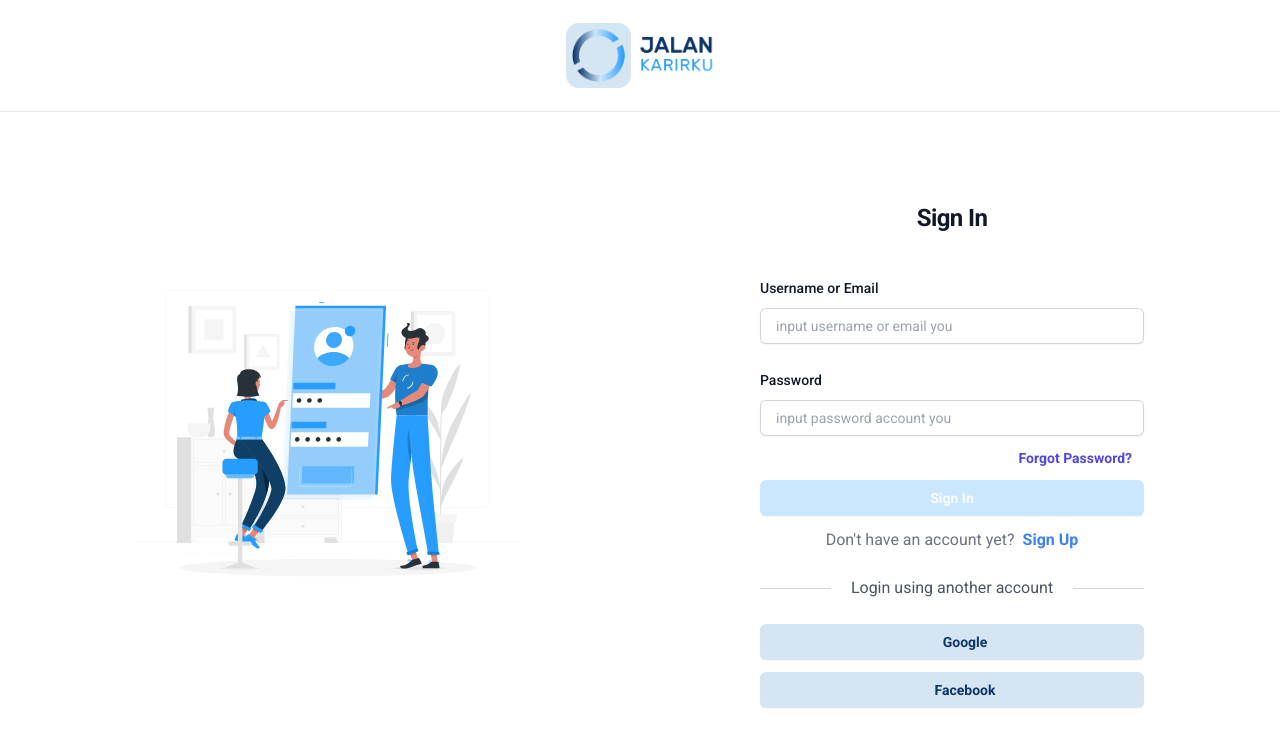
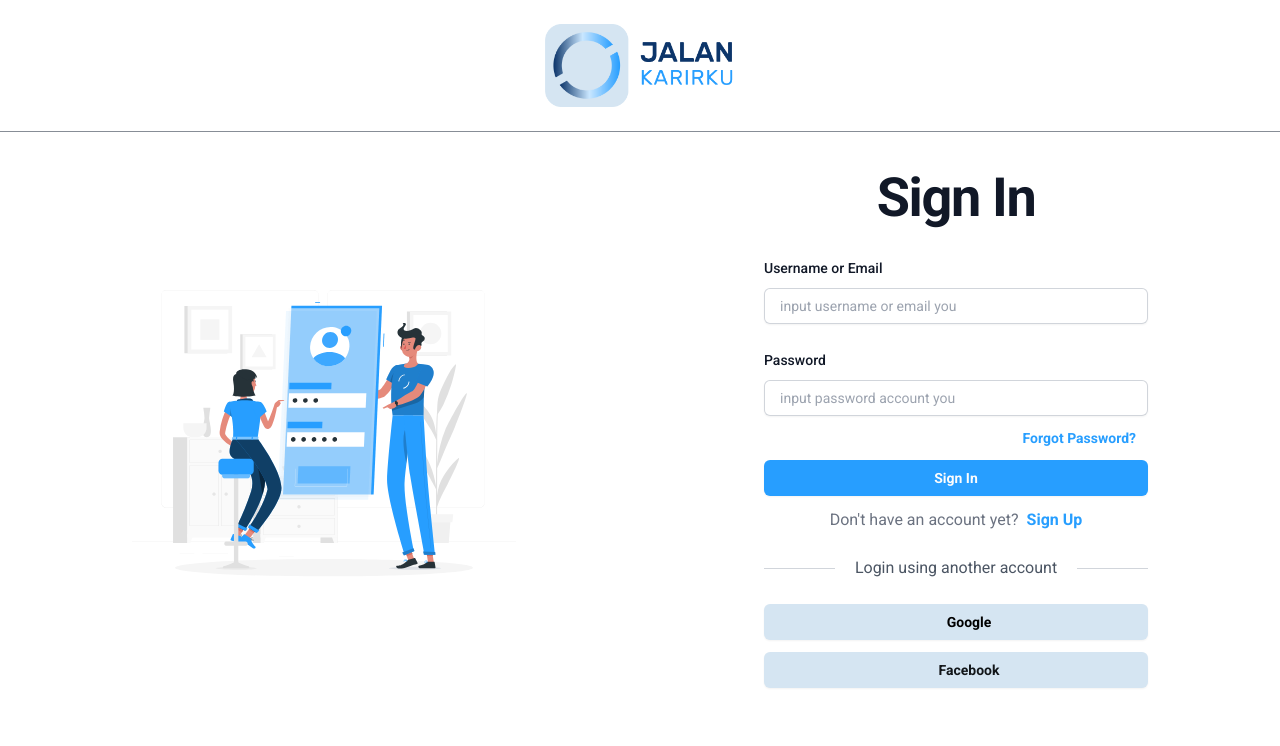
Before and after one commit to Tom-Dev-App/Jalan-Karirku, a Next.js app: page /auth/login in a window 1280 px wide. Shown: the top 746 px of the page. Built offline with nearby package versions, Linux system fonts and the light colour scheme; some icons are missing.

Commit message:
update ui register and login page

```diff
--- a/src/app/auth/login/page.js
+++ b/src/app/auth/login/page.js
@@ -7,13 +7,13 @@ import React from 'react';
 export default function Login() {
   return (
     <>
-      <div className="relative flex justify-center items-center py-[24px] h-[112px] border-b-[1px] border-gray2]">
+      <div className="relative flex justify-center items-center py-[24px] border-b-[1px] border-gray2">
         <Link href={'/'}>
           <Image
             width="0"
             height="0"
             sizes="100vw"
-            style={{ width: '147.404px', height: 'auto' }}
+            style={{ width: 'auto', height: '83px' }}
             alt={'brand-icon'}
             loading="eager"
             src="/assets/img/main logo.png"
@@ -21,7 +21,7 @@ export default function Login() {
         </Link>
       </div>
 
-      <div className="grid grid-cols-2 gap-8 min-h-full px-6 py-12 lg:px-8 pb-24">
+      <div className="grid grid-cols-2 gap-8 min-h-full px-6 py-12 pb-24">
         <div className="col-span-1 w-full flex justify-center items-center relative">
           <Image
             width="0"
@@ -37,7 +37,7 @@ export default function Login() {
 
         <div className="col-span-1">
           <div className="sm:mx-auto sm:w-full sm:max-wsm">
-            <h2 className="mt-10 text-center text-2xl font-bold leading-9 tracking-tight text-gray-900">
+            <h2 className="text-center text-[54px] font-bold leading-9 tracking-tight text-gray-900">
               Sign In
             </h2>
           </div>
@@ -75,7 +75,7 @@ export default function Login() {
                 <div className="mt-2">
                   <input
                     id="password"
-                    type="text"
+                    type="password"
                     name="password"
                     placeholder="input password account you"
                     autoComplete="password"
@@ -85,7 +85,7 @@ export default function Login() {
                   <div className="text-sm">
                     <a
                       href="#"
-                      className="font-semibold p-3 text-black text-indigo-600 hover:text-indigo-500 float-right text-right"
+                      className="font-semibold p-3 text-black text-primer2 hover:text-primer1 float-right text-right"
                     >
                       {' '}
                       Forgot Password?
@@ -97,15 +97,15 @@ export default function Login() {
               <div>
                 <button
                   type="submit"
-                  className="flex w-full justify-center bg-primer2 rounded-md px-3 py-1.5 text-sm font-semibold leading-6 text-primer1 bg-primer3 hover:bg-primer1 hover:text-white0 active:ring text-white0 active-ring-gray2 mb-3 shadow-sm"
+                  className="flex w-full justify-center bg-primer2 rounded-md px-3 py-1.5 text-sm font-semibold leading-6 hover:bg-primer1 active:ring text-white0 active-ring-gray2 mb-3 shadow-sm"
                 >
                   Sign In
                 </button>
                 <p className="text-gray-500 mt-1 text-center">
                   Don't have an account yet?
                   <a
-                    href="#"
-                    className="text-blue-500 font-semibold text-black-500 hover:animate-pulse inline-block ml-2"
+                    href="/auth/register"
+                    className="text-primer2 font-semibold text-black-500 hover:animate-pulse inline-block ml-2"
                   >
                     Sign Up
                   </a>
@@ -121,7 +121,7 @@ export default function Login() {
               <div>
                 <button
                   type="submit"
-                  className="flex w-full justify-center bg-primer4 rounded-md px-3 py-1.5 text-sm font-semibold leading-6 text-primer1 bg-primer3 hover:bg-primer1 hover:text-white0 active:ring active-ring-gray2 mb-3 shadow-sm"
+                  className="flex w-full justify-center bg-primer4 rounded-md px-3 py-1.5 text-sm font-semibold leading-6 hover:bg-primer2 hover:text-white0 active:ring active-ring-gray2 mb-3 shadow-sm"
                 >
                   <span className="flex items-center gap-3">
                     <Icon icon="cib:google" /> Google
@@ -129,7 +129,7 @@ export default function Login() {
                 </button>
                 <button
                   type="submit"
-                  className="flex w-full justify-center bg-primer4 rounded-md px-3 py-1.5 text-sm font-semibold leading-6 text-primer1 bg-primer3 hover:bg-primer1 hover:text-white0 active:ring active-ring-gray2 mb-3  shadow-sm"
+                  className="flex w-full justify-center bg-primer4 rounded-md px-3 py-1.5 text-sm font-semibold leading-6 text-black0 bg-primer3 hover:bg-primer2 hover:text-white0 active:ring active-ring-gray2 mb-3  shadow-sm"
                 >
                   <span className="flex items-center gap-3">
                     <Icon icon="entypo-social:facebook-with-circle" /> Facebook
--- a/src/app/auth/register/page.js
+++ b/src/app/auth/register/page.js
@@ -7,13 +7,13 @@ import React from 'react';
 export default function Register() {
   return (
     <>
-      <div className="relative flex justify-center items-center py-[24px] h-[112px] border-b-[1px] border-gray2]">
+      <div className="relative flex justify-center items-center py-[24px] border-b-[1px] border-gray2">
         <Link href={'/'}>
           <Image
             width="0"
             height="0"
             sizes="100vw"
-            style={{ width: '147.404px', height: 'auto' }}
+            style={{ width: 'auto', height: '83px' }}
             alt={'brand-icon'}
             loading="eager"
             src="/assets/img/main logo.png"
@@ -21,11 +21,11 @@ export default function Register() {
         </Link>
       </div>
 
-      <h1 className="font-bold leading-[59.4px] text-[54px] mt-[40px] text-center">
-        Sign Up
-      </h1>
-      <div className="flex items-center mt-[40px] justify-center">
-        <p className="p-4 roudned-2 bg-primer4 inline-block text-center leading-[22.4px]">
+      <div className='flex items-center flex-col'>
+        <h1 className="font-bold text-[54px] mt-[40px] text-center">
+          Sign Up
+        </h1>
+        <p className="p-4 roudned-2 mt-[24px] w-[640px] bg-primer4 inline-block text-center">
           Create your account Jalan Karirku and get first access to the very
           best of Jalan Karirku service
         </p>
@@ -47,7 +47,7 @@ export default function Register() {
                 name="username"
                 required
                 pattern="[A-Z][a-zA-Z]*"
-                title="Masukan Nama dengan awalan huruf kapital "
+                title="Masukan Nama dengan awalan huruf kapital"
                 autoComplete="name"
                 className="block pl-4 w-full rounded-md border-0 py-1.5 text-gray-900 shadow-sm ring-1 ring-inset ring-gray-300 placeholder:text-gray-400 focus:ring-2 focus:ring-inset focus:ring-indigo-600 sm:text-sm sm:leading-6"
               />
@@ -104,7 +104,7 @@ export default function Register() {
             <div className="mt-2">
               <input
                 id="email"
-                type="text"
+                type="email"
                 name="email"
                 autoComplete="email"
                 required
@@ -123,23 +123,12 @@ export default function Register() {
             <div className="mt-2 relative rounded-md shadow-sm">
               <input
                 id="password"
-                type="text"
+                type="password"
                 name="password"
                 autoComplete="password"
                 required
                 className="block pl-4 w-full rounded-md border-0 py-1.5 text-gray-900 shadow-sm ring-1 ring-inset ring-gray-300 placeholder:text-gray-400 focus:ring-2 focus:ring-inset focus:ring-indigo-600 sm:text-sm sm:leading-6"
               />
-              <div className="absolute inset-y-0 right-3 pr-0 flex items-center">
-                <button
-                  type="button"
-                  id="togglePassword"
-                  className="text-gray-600 focus:outline-none"
-                >
-                  <i id="passwordIcon" className="far fa-eye-slash">
-                    look
-                  </i>
-                </button>
-              </div>
             </div>
           </div>
 
@@ -153,24 +142,13 @@ export default function Register() {
             <div className="mt-2 relative rounded-md shadow-sm">
               <input
                 id="passwordconfir"
-                type="text"
+                type="password"
                 name="passwordconfir"
                 placeholder="input password confirmation account"
                 autoComplete="password"
                 required
                 className="block pl-4 w-full rounded-md border-0 py-1.5 text-gray-900 shadow-sm ring-1 ring-inset ring-gray-300 placeholder:text-gray-400 focus:ring-2 focus:ring-inset focus:ring-indigo-600 sm:text-sm sm:leading-6"
               />
-              <div className="absolute inset-y-0 right-3 pr-0 flex items-center">
-                <button
-                  type="button"
-                  id="togglePassword"
-                  className="text-gray-600 focus:outline-none"
-                >
-                  <i id="passwordIcon" className="far fa-eye-slash">
-                    look
-                  </i>
-                </button>
-              </div>
             </div>
           </div>
 
@@ -217,13 +195,13 @@ export default function Register() {
               type="submit"
               className="flex w-full justify-center bg-blue-500 rounded-md px-3 py-1.5 text-sm font-semibold leading-6 text-white shadow-sm hover:scale-105 hover:shadow-lg  hover:bg-blue-500 focus-visible:outline focus-visible:outline-2 focus-visible:outline-offset-2 focus-visible:outline-indigo-600"
             >
-              Sign In
+              Sign Up
             </button>
             <p className="text-gray-500 mt-1 text-center">
               Already have an account?
               <a
-                href="#"
-                className="text-blue-500 font-semibold text-black-500 hover:animate-pulse inline-block ml-3"
+                href="/auth/login"
+                className="text-blue-500 font-semibold shadow-xl text-black-500 hover:animate-pulse inline-block ml-3"
               >
                 Sign In
               </a>
@@ -239,7 +217,7 @@ export default function Register() {
           <div className="flex justify-center">
             <button
               type="submit"
-              className="flex w-full justify-center mb-5 ml-1 bg-blue-500 rounded-md px-3 py-1.5 text-sm font-semibold leading-6 text-white shadow-sm hover:scale-105 hover:shadow-lg  hover:bg-blue-500 focus-visible:outline focus-visible:outline-2 focus-visible:outline-offset-2 focus-visible:outline-indigo-600  mb-3 width=120px;"
+              className="flex w-full justify-center mb-5 ml-1 bg-primer4 rounded-md px-3 py-1.5 text-sm font-semibold leading-6 text-black0 shadow-xl hover:scale-105 hover:shadow-lg  hover:bg-blue-500 hover:text-white0 focus-visible:outline focus-visible:outline-2 focus-visible:outline-offset-2 focus-visible:outline-indigo-600  mb-3 width=120px;"
             >
               <span className="flex gap-3 items-center">
                 <Icon icon="cib:google" /> Google
@@ -247,7 +225,7 @@ export default function Register() {
             </button>
             <button
               type="submit"
-              className="flex w-full justify-center mb-5 ml-5 bg-blue-500 rounded-md px-3 py-1.5 text-sm font-semibold leading-6 text-white shadow-sm hover:scale-105 hover:shadow-lg  hover:bg-blue-500 focus-visible:outline focus-visible:outline-2 focus-visible:outline-offset-2 focus-visible:outline-indigo-600  width=120px;"
+              className="flex w-full justify-center mb-5 ml-5 bg-primer4 rounded-md px-3 py-1.5 text-sm font-semibold leading-6 text-black0 shadow-xl hover:scale-105 hover:shadow-lg  hover:bg-blue-500 hover:text-white0 focus-visible:outline focus-visible:outline-2 focus-visible:outline-offset-2 focus-visible:outline-indigo-600  width=120px;"
             >
               <span className="flex gap-3 items-center">
                 <Icon icon="entypo-social:facebook-with-circle" /> Facebook
--- a/src/app/components/navbar.js
+++ b/src/app/components/navbar.js
@@ -91,7 +91,7 @@ export default function Navbar() {
               <span class="sr-only">Open user menu</span>
               <img
                 class="w-8 h-8 rounded-full"
-                src="https://img.freepik.com/free-photo/portrait-white-man-isolated_53876-40306.jpg?w=1800&t=st=1696996222~exp=1696996822~hmac=213226fa3d94e2da0bd7c5896410d934ec73ea8a25ab9ca8704b4c34432039a4"
+                src="\assets\img\Ellipse 2.png"
                 alt="user photo"
               />
             </button>
--- a/src/app/page.js
+++ b/src/app/page.js
@@ -1,6 +1,6 @@
 'use client';
 import Image from 'next/image';
-import Button from './components/btn';
+import Button from './components/Btn';
 import Footer from './components/footer';
 import Accordion from './components/accordion';
 import Navbar from './components/navbar';
```
